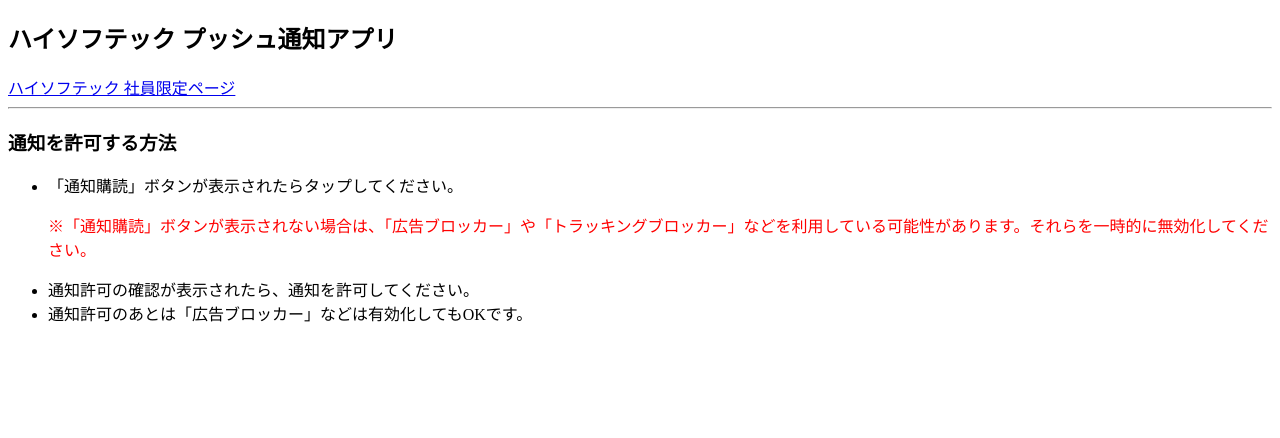
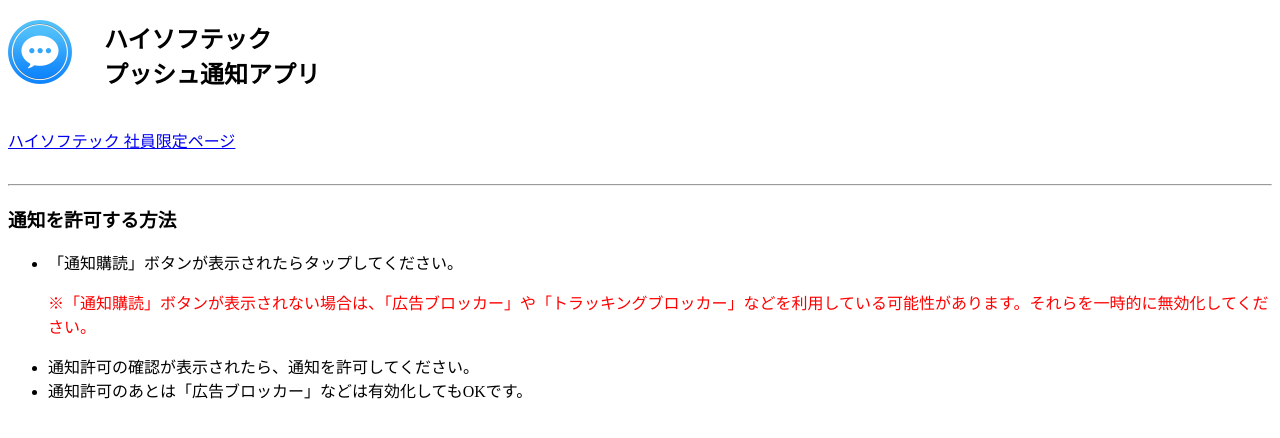
Before and after one commit to m-yamaguchi-hisoftec/m-yamaguchi-hisoftec.github.io, a plain HTML site: page index.html in a window 1280 px wide. Drawn offline with Linux system fonts and the light colour scheme.

Commit message:
トップにアイコン表示

```diff
--- a/index.html
+++ b/index.html
@@ -10,8 +10,10 @@
         <script src="/assets/js/script.js" defer></script>
     </head>
     <body>
-        <h2>ハイソフテック プッシュ通知アプリ</h2>
-        <div id="jump-to-page" style="display:block">
+        <img src="img/icon.png" width="64px" height="64px" style="float:left;margin-right:2em;margin-bottom:2em;">
+        <h2>ハイソフテック<br>プッシュ通知アプリ</h2>
+        <br clear="left">
+        <div id="jump-to-page" style="display:block;margin-bottom:2em;">
             <a href="http://www.hisoftec.co.jp/php/index.php" target="_blank">ハイソフテック 社員限定ページ</a>
         </div>
         <hr>
```
